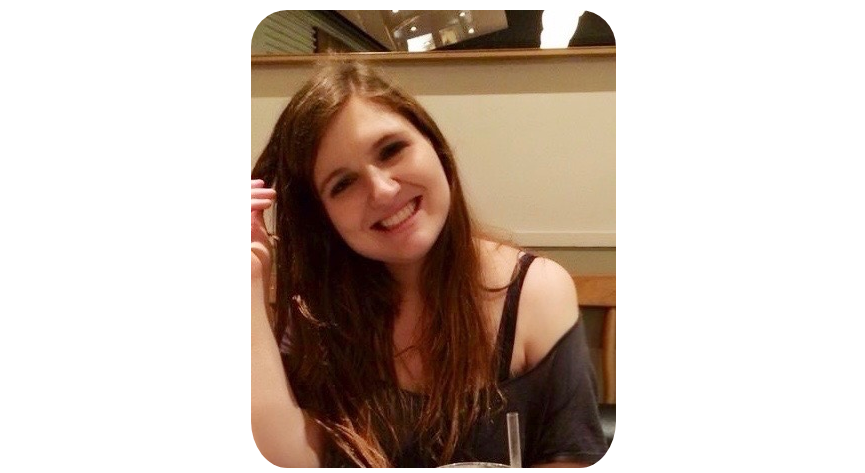
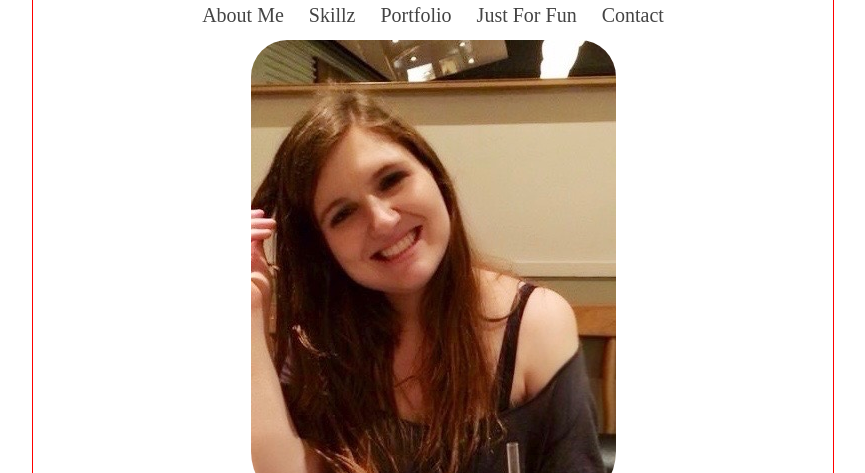
Before and after one commit to JuliaNajafi/JuliaNajafi.github.io, a plain HTML site: page index.html in a window 1280 px wide. Shown: the top 473 px of the page, without its empty margins (207-1072 px from the left). Drawn offline with Linux system fonts and the light colour scheme.

Commit message:
Added sections and styled them

```diff
--- a/index.html
+++ b/index.html
@@ -3,14 +3,35 @@
   <head>
     <title>Julia Najafi</title>
     <link rel="stylesheet" href="styles.css";
+    <link href='https://fonts.googleapis.com/css?family=Old+Standard+TT' rel='stylesheet' type='text/css'>
   </head>
   <body>
     <section class="hero">
       <header>
-        <img src="juliaNajafi.jpg" alt="Julia's Headshot" />
-        <h1>Julia Najafi</h1>
-        <p>Full-stack web developer and perpetual student</p>
+        <nav>
+          <ul>
+            <li><a href="#">About Me</a></li>
+            <li><a href="#">Skillz</a></li>
+            <li><a href="#">Portfolio</a></li>
+            <li><a href="#">Just For Fun</a></li>
+            <li><a href="#">Contact</a></li>
+          </ul>
+        </nav>
+        <div>
+          <img src="juliaNajafi.jpg" alt="Julia's Headshot" />
+        </div>
+        <div>
+          <h1>Julia Najafi</h1>
+          <p>Full-stack web developer and perpetual student</p>
+        </div>
       </header>
+    </section>
+
+    <section>
+      <h1>Test 1</h1>
+    </section>
+    <section>
+      <h1>Test 2</h1>
     </section>
   </body>
 
--- a/styles.css
+++ b/styles.css
@@ -11,7 +11,7 @@
   color: inherit;
 }
 body {
-  font-family: "Helvetica Neue", Helvetica, sans-serif;
+  font-family: 'Old Standard TT', serif;
   font-size: 20px;
   line-height: 30px;
   color:#444;
@@ -26,6 +26,7 @@ h1 {
 img {
   border-radius: 10%;
   padding-top: 10px;
+
 }
 .hero {
   outline:1px solid red;
@@ -33,4 +34,23 @@ img {
   display:flex;
   flex-direction: column;
   justify-content:flex-start;
+  border:0;
+  padding:0;
+
 }
+
+section {
+  border-top:2px dashed #eee;
+  padding:50px 0;
+  max-width: 800px;
+  margin: 0 auto;
+}
+
+}
+ul {
+  padding:10px;
+}
+li {
+  display:inline;
+  padding:0px 10px 0px 10px;
+}
```
